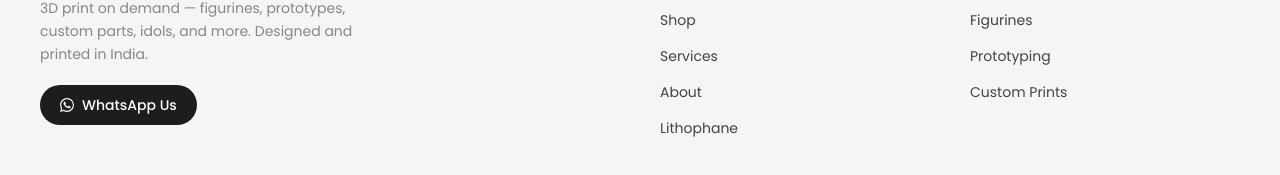
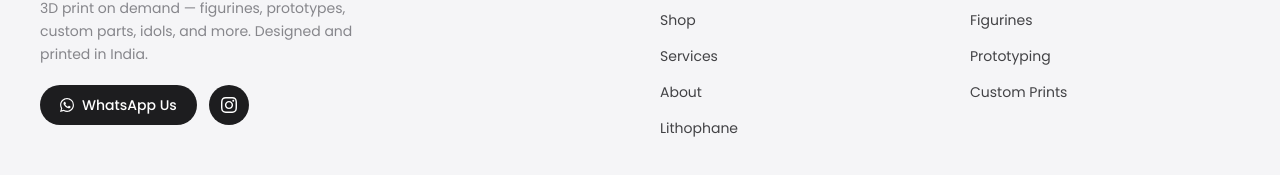
Before and after one commit to mintojy-art/Brander, a React (Vite) app: page / in a window 1280 px wide. Shown: the part 4934-5109 px from the top of the page. Built offline with nearby package versions, Linux system fonts and the light colour scheme; no server answers; the database is empty.

Commit message:
Add Instagram social icon to footer linked to oric3d Instagram
Co-Authored-By: Claude Sonnet 4.6 <noreply@anthropic.com>

```diff
--- a/src/components/OricFooter.jsx
+++ b/src/components/OricFooter.jsx
@@ -32,15 +32,26 @@ export default function OricFooter() {
               3D print on demand — figurines, prototypes, custom parts, idols, and more.
               Designed and printed in India.
             </p>
+            <div className="flex items-center gap-3 mt-5">
               <a
                 href="https://wa.me/918310194953"
                 target="_blank"
                 rel="noopener noreferrer"
-              className="inline-flex items-center gap-2 mt-5 px-5 py-2.5 bg-[#1D1D1F] hover:bg-[#424245] text-white text-sm font-medium rounded-full transition-all"
+                className="inline-flex items-center gap-2 px-5 py-2.5 bg-[#1D1D1F] hover:bg-[#424245] text-white text-sm font-medium rounded-full transition-all"
               >
                 <svg width="14" height="14" viewBox="0 0 24 24" fill="currentColor"><path d="M17.472 14.382c-.297-.149-1.758-.867-2.03-.967-.273-.099-.471-.148-.67.15-.197.297-.767.966-.94 1.164-.173.199-.347.223-.644.075-.297-.15-1.255-.463-2.39-1.475-.883-.788-1.48-1.761-1.653-2.059-.173-.297-.018-.458.13-.606.134-.133.298-.347.446-.52.149-.174.198-.298.298-.497.099-.198.05-.371-.025-.52-.075-.149-.669-1.612-.916-2.207-.242-.579-.487-.5-.669-.51-.173-.008-.371-.01-.57-.01-.198 0-.52.074-.792.372-.272.297-1.04 1.016-1.04 2.479 0 1.462 1.065 2.875 1.213 3.074.149.198 2.096 3.2 5.077 4.487.709.306 1.262.489 1.694.625.712.227 1.36.195 1.871.118.571-.085 1.758-.719 2.006-1.413.248-.694.248-1.289.173-1.413-.074-.124-.272-.198-.57-.347m-5.421 7.403h-.004a9.87 9.87 0 01-5.031-1.378l-.361-.214-3.741.982.998-3.648-.235-.374a9.86 9.86 0 01-1.51-5.26c.001-5.45 4.436-9.884 9.888-9.884 2.64 0 5.122 1.03 6.988 2.898a9.825 9.825 0 012.893 6.994c-.003 5.45-4.437 9.884-9.885 9.884m8.413-18.297A11.815 11.815 0 0012.05 0C5.495 0 .16 5.335.157 11.892c0 2.096.547 4.142 1.588 5.945L.057 24l6.305-1.654a11.882 11.882 0 005.683 1.448h.005c6.554 0 11.89-5.335 11.893-11.893a11.821 11.821 0 00-3.48-8.413Z"/></svg>
                 WhatsApp Us
               </a>
+              <a
+                href="https://www.instagram.com/oric3d/"
+                target="_blank"
+                rel="noopener noreferrer"
+                className="inline-flex items-center justify-center w-10 h-10 bg-[#1D1D1F] hover:bg-[#424245] text-white rounded-full transition-all"
+                aria-label="Instagram"
+              >
+                <svg width="16" height="16" viewBox="0 0 24 24" fill="currentColor"><path d="M12 2.163c3.204 0 3.584.012 4.85.07 3.252.148 4.771 1.691 4.919 4.919.058 1.265.069 1.645.069 4.849 0 3.205-.012 3.584-.069 4.849-.149 3.225-1.664 4.771-4.919 4.919-1.266.058-1.644.07-4.85.07-3.204 0-3.584-.012-4.849-.07-3.26-.149-4.771-1.699-4.919-4.92-.058-1.265-.07-1.644-.07-4.849 0-3.204.013-3.583.07-4.849.149-3.227 1.664-4.771 4.919-4.919 1.266-.057 1.645-.069 4.849-.069zm0-2.163c-3.259 0-3.667.014-4.947.072-4.358.2-6.78 2.618-6.98 6.98-.059 1.281-.073 1.689-.073 4.948 0 3.259.014 3.668.072 4.948.2 4.358 2.618 6.78 6.98 6.98 1.281.058 1.689.072 4.948.072 3.259 0 3.668-.014 4.948-.072 4.354-.2 6.782-2.618 6.979-6.98.059-1.28.073-1.689.073-4.948 0-3.259-.014-3.667-.072-4.947-.196-4.354-2.617-6.78-6.979-6.98-1.281-.059-1.69-.073-4.949-.073zm0 5.838c-3.403 0-6.162 2.759-6.162 6.162s2.759 6.163 6.162 6.163 6.162-2.759 6.162-6.163c0-3.403-2.759-6.162-6.162-6.162zm0 10.162c-2.209 0-4-1.79-4-4 0-2.209 1.791-4 4-4s4 1.791 4 4c0 2.21-1.791 4-4 4zm6.406-11.845c-.796 0-1.441.645-1.441 1.44s.645 1.44 1.441 1.44c.795 0 1.439-.645 1.439-1.44s-.644-1.44-1.439-1.44z"/></svg>
+              </a>
+            </div>
           </div>
 
           {/* Nav col 1 */}
```
Lines whose indentation alone changed are shown as unchanged.
